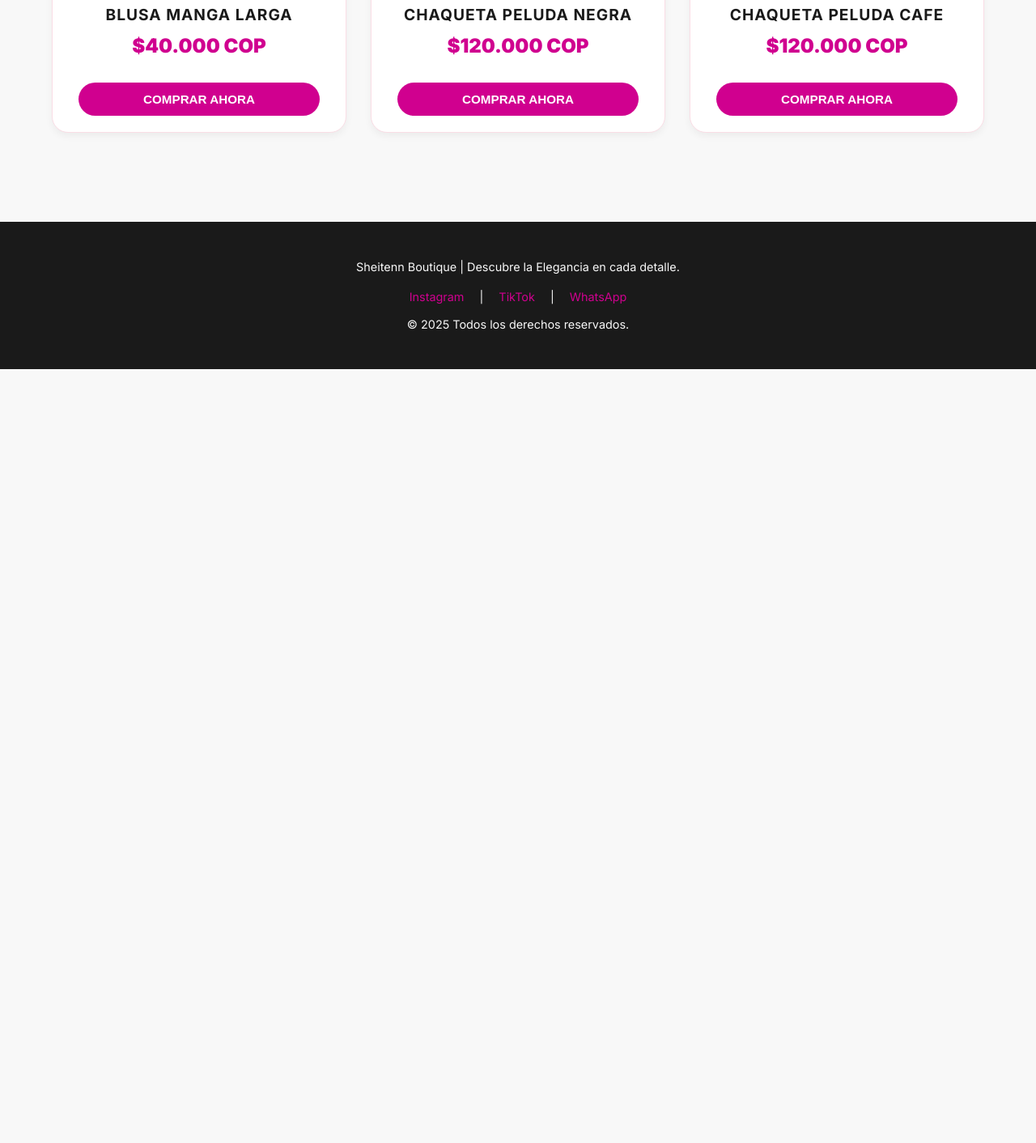
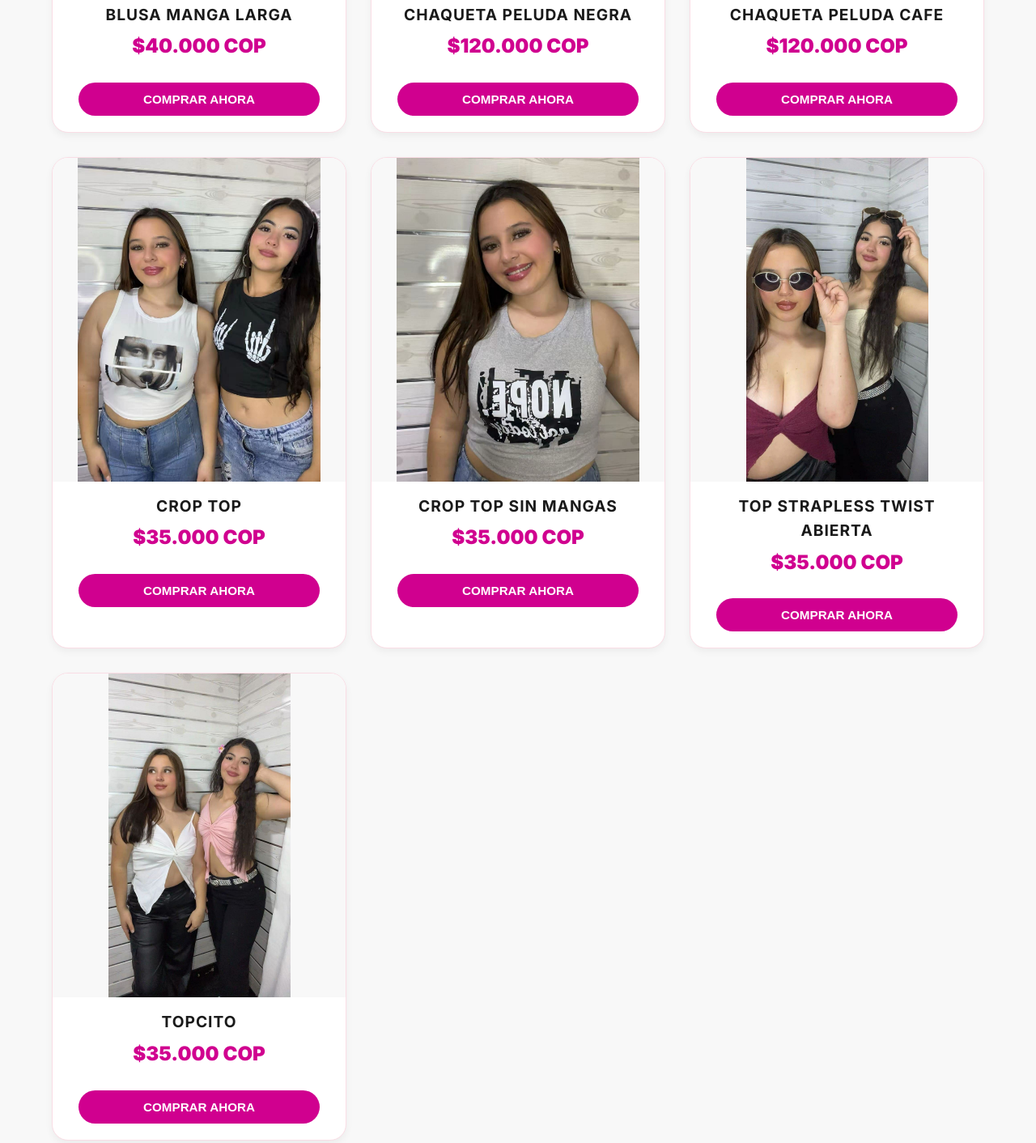
Before and after one commit to fernandezrfar-max/shithenn-2025, a plain HTML site: page productos.html in a window 1280 px wide. Shown: the part 6339-7751 px from the top of the page at 81% size. Before the commit the page ends 6795 px from the top, so only its background shows below. Drawn offline with Linux system fonts and the light colour scheme.

Commit message:
Update productos.html

```diff
--- a/productos.html
+++ b/productos.html
@@ -754,6 +754,50 @@
         </div>
     </article>
 
+           <article class="producto-card" data-category="blusas" data-name="blusa corazón">
+        <div class="producto-imagen-wrapper">
+            <img src="crop top.jpeg" alt="Chaqueta de Cuero Sintético">
+        </div>
+        <div class="producto-info">
+            <h3>crop top</h3>
+            <p>$35.000 COP</p>
+            <button class="btn-detalle">COMPRAR AHORA</button>
+        </div>
+    </article>
+
+
+           <article class="producto-card" data-category="blusas" data-name="blusa corazón">
+        <div class="producto-imagen-wrapper">
+            <img src="crop top sin mangas.jpeg" alt="Chaqueta de Cuero Sintético">
+        </div>
+        <div class="producto-info">
+            <h3>crop top sin mangas</h3>
+            <p>$35.000 COP</p>
+            <button class="btn-detalle">COMPRAR AHORA</button>
+        </div>
+    </article>
+
+          <article class="producto-card" data-category="blusas" data-name="blusa corazón">
+        <div class="producto-imagen-wrapper">
+            <img src="Top Strapless Twist abierta.jpeg" alt="Chaqueta de Cuero Sintético">
+        </div>
+        <div class="producto-info">
+            <h3>Top Strapless Twist abierta</h3>
+            <p>$35.000 COP</p>
+            <button class="btn-detalle">COMPRAR AHORA</button>
+        </div>
+    </article>
+
+       <article class="producto-card" data-category="blusas" data-name="blusa corazón">
+        <div class="producto-imagen-wrapper">
+            <img src="topcito.jpeg" alt="Chaqueta de Cuero Sintético">
+        </div>
+        <div class="producto-info">
+            <h3>topcito</h3>
+            <p>$35.000 COP</p>
+            <button class="btn-detalle">COMPRAR AHORA</button>
+        </div>
+    </article>
     </div>
     </main>
 
```
